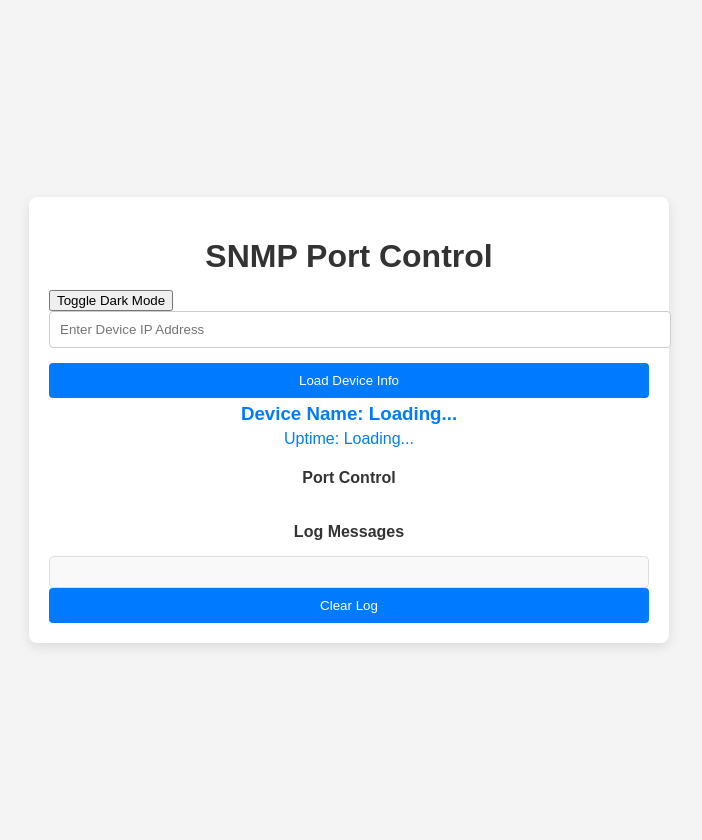
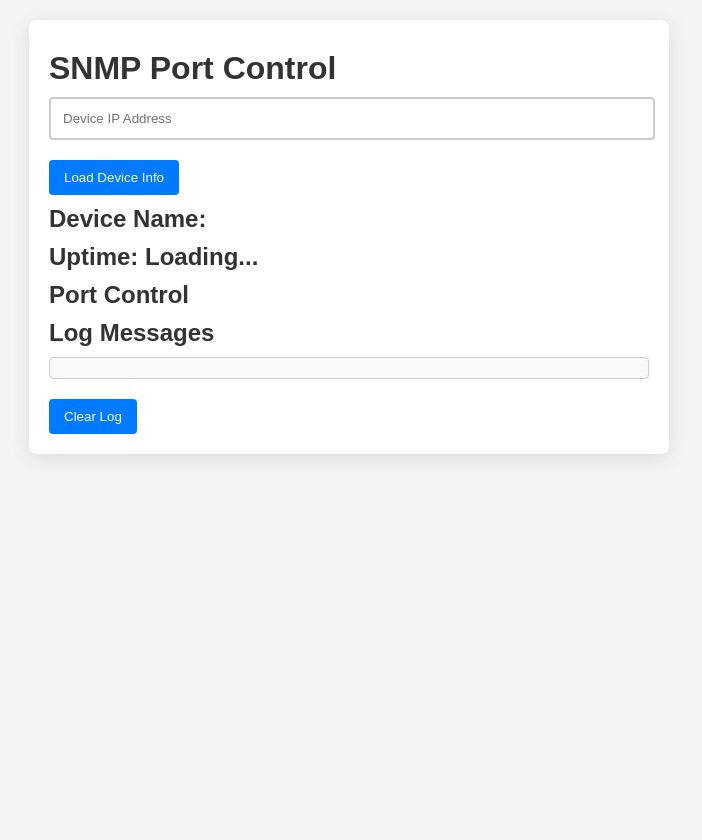
Before and after one commit to ChaiyasitZ/network-program-final, a Flask app: page / in a window 1280 px wide. Shown: the whole page, without its empty margins (291-993 px from the left). After the commit the page ends 458 px from the top, so only its background shows below. Run offline with Flask 3, Linux system fonts and the light colour scheme.

Commit message:
refactor UI components and remove dark mode toggle functionality

```diff
--- a/static/style.css
+++ b/static/style.css
@@ -1,84 +1,76 @@
-/* Base Styles */
 body {
-    font-family: Arial, sans-serif;
+    font-family: 'Arial', sans-serif;
     background-color: #f4f4f4;
-    color: #333;
     margin: 0;
     padding: 20px;
-    display: flex;
-    justify-content: center;
-    align-items: center;
-    height: 100vh;
 }
 
-/* Container */
 .container {
-    width: 100%;
     max-width: 600px;
-    background-color: #ffffff;
+    margin: auto;
+    background: #ffffff;
     padding: 20px;
     border-radius: 8px;
-    box-shadow: 0 4px 12px rgba(0, 0, 0, 0.1);
+    box-shadow: 0 4px 20px rgba(0, 0, 0, 0.1);
 }
 
-/* Headers */
-h1, h3, h4 {
-    text-align: center;
-    margin-bottom: 15px;
+h1, h2 {
+    color: #333;
+    margin: 10px 0;
 }
 
-.text-center {
-    text-align: center;
+input[type="text"] {
+    width: calc(100% - 22px);
+    padding: 12px;
+    margin-bottom: 10px;
+    border: 2px solid #ccc;
+    border-radius: 4px;
+    transition: border-color 0.3s;
 }
 
-/* Input and Buttons */
-.input-field {
-    width: 100%;
-    padding: 10px;
-    border: 1px solid #ccc;
-    border-radius: 4px;
-    margin-bottom: 15px;
+input[type="text"]:focus {
+    border-color: #007bff;
+    outline: none;
 }
 
-.btn {
-    width: 100%;
-    padding: 10px;
+button {
+    padding: 10px 15px;
     border: none;
+    background-color: #007bff;
+    color: white;
     border-radius: 4px;
-    color: #fff;
-    background-color: #007bff;
     cursor: pointer;
-    transition: background-color 0.3s ease;
-    text-align: center;
+    transition: background-color 0.3s, transform 0.2s;
+    margin-top: 10px;
 }
 
-.btn:hover {
+button:hover {
     background-color: #0056b3;
+    transform: scale(1.05);
 }
 
-/* Device Info */
-.device-info {
-    color: #007bff;
-    margin: 5px 0;
-}
-
-/* Port Control Section */
-.ports {
-    display: flex;
-    flex-wrap: wrap;
-    gap: 10px;
-    justify-content: center;
+.log-container {
+    border: 1px solid #ccc;
+    padding: 10px;
+    max-height: 150px;
+    overflow-y: auto;
+    margin-bottom: 10px;
+    background: #f9f9f9;
+    border-radius: 4px;
 }
 
 .port {
-    padding: 10px;
-    background-color: #ddd;
-    color: #333;
-    border-radius: 5px;
+    padding: 12px;
+    margin: 5px 0;
+    background: #ddd;
     cursor: pointer;
-    transition: background-color 0.3s ease;
-    width: 100px;
     text-align: center;
+    border-radius: 4px;
+    transition: background-color 0.3s ease, transform 0.2s;
+}
+
+.port:hover {
+    transform: scale(1.05);
 }
 
 .port.up {
@@ -91,55 +83,10 @@
     color: white;
 }
 
-/* Log Messages */
-.log-messages {
-    background-color: #f9f9f9;
-    padding: 15px;
-    border-radius: 5px;
-    border: 1px solid #ddd;
-    max-height: 200px;
-    overflow-y: auto;
-    color: #333;
+.clear-log {
+    background-color: #ffc107;
 }
 
-/* Dark Mode Styles */
-body.dark-mode {
-    background-color: #1a1a1a;
-    color: #f0f0f0;
+.clear-log:hover {
+    background-color: #e0a800;
 }
-
-body.dark-mode .container {
-    background-color: #2c2f33;
-}
-
-body.dark-mode .input-field {
-    background-color: #3b3f45;
-    color: #f0f0f0;
-    border: 1px solid #555;
-}
-
-body.dark-mode .btn {
-    background-color: #7289da;
-}
-
-body.dark-mode .btn:hover {
-    background-color: #5b6eae;
-}
-
-body.dark-mode .port {
-    background-color: #555;
-    color: #f0f0f0;
-}
-
-body.dark-mode .port.up {
-    background-color: #4caf50;
-}
-
-body.dark-mode .port.down {
-    background-color: #e53935;
-}
-
-body.dark-mode .log-messages {
-    background-color: #3b3f45;
-    color: #f0f0f0;
-}
--- a/static/theme-toggle.js
+++ /dev/null
@@ -1,19 +0,0 @@
-// Theme Toggle Logic
-document.getElementById('theme-toggle').addEventListener('click', () => {
-    document.body.classList.toggle('dark-mode');
-
-    // Save preference in localStorage
-    if (document.body.classList.contains('dark-mode')) {
-        localStorage.setItem('theme', 'dark');
-    } else {
-        localStorage.setItem('theme', 'light');
-    }
-});
-
-// Apply saved theme on page load
-window.addEventListener('DOMContentLoaded', () => {
-    const savedTheme = localStorage.getItem('theme');
-    if (savedTheme === 'dark') {
-        document.body.classList.add('dark-mode');
-    }
-});
--- a/templates/index.html
+++ b/templates/index.html
@@ -8,34 +8,142 @@
 </head>
 <body>
     <div class="container">
-        <h1 class="text-center">SNMP Port Control</h1>
+        <h1>SNMP Port Control</h1>
+        <input type="text" id="ip" placeholder="Device IP Address" />
+        <button id="load-device-info">Load Device Info</button>
 
-        <!-- Theme Toggle Button -->
-        <button id="theme-toggle">Toggle Dark Mode</button>
-
-        <div class="form-group">
-            <input type="text" class="input-field" id="ip" placeholder="Enter Device IP Address">
-        </div>
-        <button id="load-device-info" class="btn">Load Device Info</button>
-
-        <div class="text-center">
-            <h3 id="device-name" class="device-info">Device Name: Loading...</h3>
-            <p id="device-uptime" class="device-info">Uptime: Loading...</p>
-        </div>
-
-        <h4>Port Control</h4>
-        <div id="switch-ports" class="ports">
+        <h2 id="device-name">Device Name: </h2>
+        <h2 id="device-uptime">Uptime: Loading...</h2> <!-- Display uptime here -->
+        <h2>Port Control</h2>
+        <div id="switch-ports">
             <!-- Ports will be created here -->
         </div>
 
-        <h4>Log Messages</h4>
-        <div id="log-messages" class="log-messages">
-            <!-- Log messages will be displayed here -->
-        </div>
-        <button id="clear-log" class="btn">Clear Log</button>
+        <h2>Log Messages</h2>
+        <div id="log-messages" class="log-container"></div>
+        <button id="clear-log">Clear Log</button>
     </div>
 
-    <script src="{{ url_for('static', filename='theme-toggle.js') }}"></script>
-    <script src="{{ url_for('static', filename='script.js') }}"></script>
+    <script>
+        async function fetchUptime() {
+            const ip = document.getElementById('ip').value;
+
+            try {
+                const response = await fetch(`/snmp/uptime/${ip}/private`); // Use the community string "private"
+                const data = await response.json();
+
+                if (data.error) {
+                    document.getElementById('device-uptime').textContent = "Uptime: Error loading uptime";
+                } else {
+                    document.getElementById('device-uptime').textContent = `Uptime: ${data.uptime}`;
+                }
+            } catch (error) {
+                console.error("Failed to fetch uptime:", error);
+            }
+        }
+
+        document.getElementById('load-device-info').addEventListener('click', async () => {
+            const ip = document.getElementById('ip').value;
+            const community = 'private'; // Set the community string to "private"
+
+            // Clear previous log messages
+            document.getElementById('log-messages').innerHTML = '';
+
+            // Fetch the device name
+            const deviceResponse = await fetch(`/snmp/device-name/${ip}/${community}`);
+            const deviceData = await deviceResponse.json();
+
+            if (deviceData.error) {
+                alert(deviceData.error);
+                return;
+            }
+
+            // Display the device name
+            document.getElementById('device-name').textContent = `Device Name: ${deviceData.device_name}`;
+
+            // Start the uptime interval update
+            setInterval(fetchUptime, 5000); // Update uptime every 5 seconds
+
+            // Fetch and display the ports
+            const portsResponse = await fetch(`/snmp/ports/${ip}/${community}`);
+            const ports = await portsResponse.json();
+            const switchPortsDiv = document.getElementById('switch-ports');
+            switchPortsDiv.innerHTML = ''; // Clear previous ports
+
+            if (ports.error) {
+                alert(ports.error);
+                return;
+            }
+
+            for (const [portIndex, portData] of Object.entries(ports)) {
+                const portDiv = document.createElement('div');
+                const portName = portData.name || 'Unknown Port'; // Fallback if name is missing
+                portDiv.className = portData.status === '1' ? 'port up' : 'port down'; // Initial status
+                portDiv.textContent = `Port ${portName} (Port ${portIndex}) - ${portData.status === '1' ? 'Up' : 'Down'}`;
+                portDiv.dataset.port = portIndex; // Store port number
+                portDiv.dataset.name = portName; // Store port name
+                portDiv.addEventListener('click', togglePort);
+                switchPortsDiv.appendChild(portDiv);
+            }
+        });
+
+        async function togglePort(event) {
+            const portDiv = event.currentTarget;
+            const port = portDiv.dataset.port;
+            const portName = portDiv.dataset.name; // Retrieve the port name
+            const ip = document.getElementById('ip').value;
+            const currentStatus = portDiv.classList.contains('up') ? 'down' : 'up';
+
+            const response = await fetch(`/snmp/control/${ip}/private/${port}`, { // Use the community string "private"
+                method: 'POST',
+                headers: {
+                    'Content-Type': 'application/json'
+                },
+                body: JSON.stringify({ status: currentStatus })
+            });
+            const data = await response.json();
+            if (data.error) {
+                logMessage(`Error: ${data.error}`, 'error'); // Log error message
+            } else {
+                // Toggle UI
+                if (currentStatus === 'up') {
+                    portDiv.classList.remove('down');
+                    portDiv.classList.add('up');
+                    portDiv.textContent = `Port ${portName} (Port ${port}) - Up`; // Display port name
+                    logMessage(`Port ${portName} (Port ${port}) is now Up`, 'success'); // Log success message (green)
+                } else {
+                    portDiv.classList.remove('up');
+                    portDiv.classList.add('down');
+                    portDiv.textContent = `Port ${portName} (Port ${port}) - Down`; // Display port name
+                    logMessage(`Port ${portName} (Port ${port}) is now Down`, 'error'); // Log failure message (red)
+                }
+            }
+        }
+
+        function logMessage(message, type = 'info') {
+            const logDiv = document.getElementById('log-messages');
+            const logEntry = document.createElement('div');
+            const timestamp = new Date().toLocaleTimeString(); // Get current time
+            logEntry.textContent = `[${timestamp}] ${message}`;
+
+            // Set color based on message type
+            if (type === 'error') {
+                logEntry.style.color = 'red'; // Red for errors
+            } else if (type === 'success') {
+                logEntry.style.color = 'green'; // Green for success
+            } else {
+                logEntry.style.color = 'black'; // Default color
+            }
+
+            logDiv.appendChild(logEntry);
+            logDiv.scrollTop = logDiv.scrollHeight; // Scroll to the bottom
+        }
+
+        // Clear log messages
+        document.getElementById('clear-log').addEventListener('click', () => {
+            document.getElementById('log-messages').innerHTML = ''; // Clear the log messages
+        });
+
+    </script>
 </body>
 </html>
```
Also changed, not shown: static/scripts.js (deleted).
